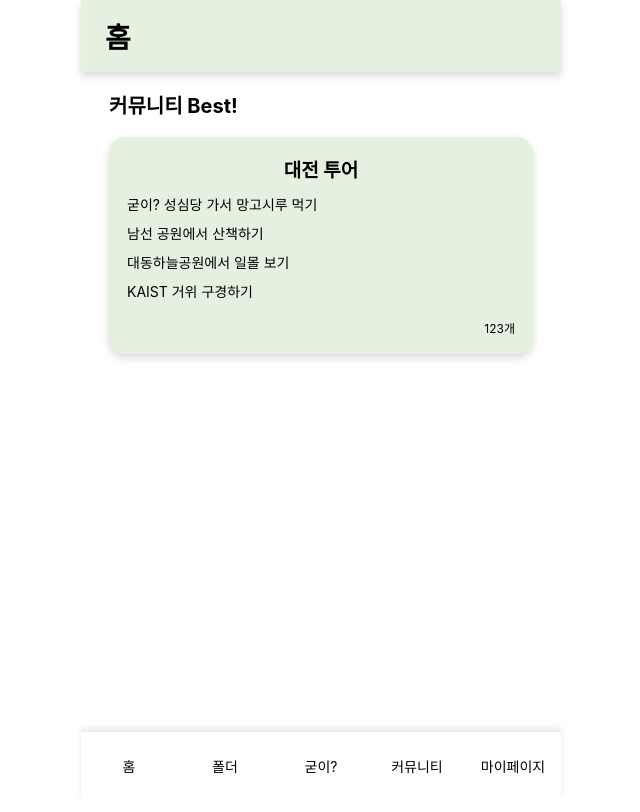
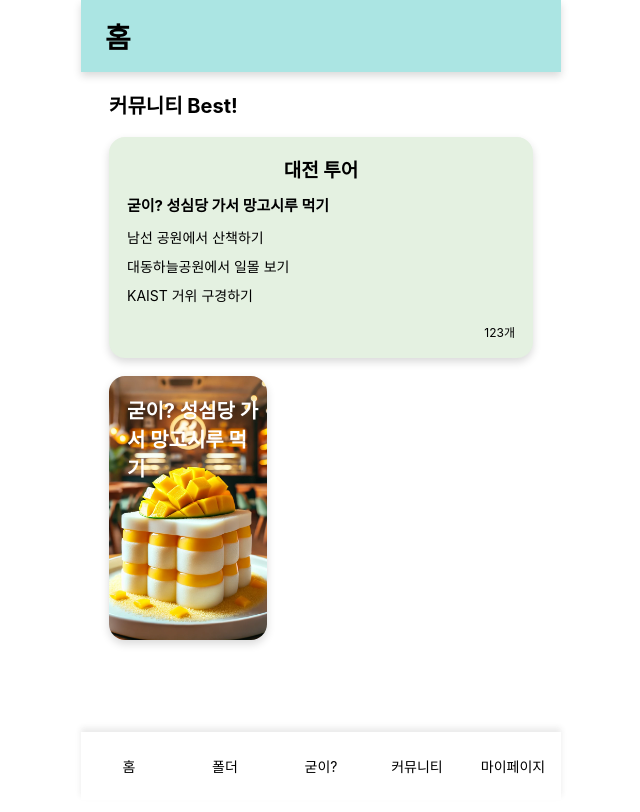
Before and after one commit to INU-SPOT/goode-travel-frontend, a React (Create React App) app: page / in a window 1280 px wide. Shown: the top 812 px of the page, without its empty margins (319-959 px from the left). Built offline with nearby package versions, Linux system fonts and the light colour scheme.

Commit message:
feat: 게시글 이미지 컴포넌트 생성

```diff
--- a/src/pages/HomePage.tsx
+++ b/src/pages/HomePage.tsx
@@ -1,21 +1,25 @@
 import styled from "styled-components";
 import { COLOR } from "../utils/color";
+import exampleImage from "../assets/images/KakaoTalk_Photo_2024-08-07-20-33-27.png";
 
-interface StyledCommunityProps {
-  title: string;
-  details: string[];
-  recommendations: number;
+interface SharedProps {
+  title?: string;
+  goode: string;
+  details?: string[];
+  recommendations?: number;
+  image?: string;
 }
 
 const communityData = {
   title: "대전 투어",
+  goode: "굳이? 성심당 가서 망고시루 먹기",
   details: [
-    "굳이? 성심당 가서 망고시루 먹기",
     "남선 공원에서 산책하기",
     "대동하늘공원에서 일몰 보기",
     "KAIST 거위 구경하기",
   ],
   recommendations: 123,
+  image: exampleImage,
 };
 
 export default function HomePage() {
@@ -26,9 +30,11 @@ export default function HomePage() {
         <Text>커뮤니티 Best!</Text>
         <StyledCommunity
           title={communityData.title}
+          goode={communityData.goode}
           details={communityData.details}
           recommendations={communityData.recommendations}
         />
+        <StyledImage goode={communityData.goode} image={communityData.image} />
       </Container>
     </>
   );
@@ -41,7 +47,7 @@ const StyledHeader = styled.header`
   font-weight: bold;
   display: flex;
   align-items: center;
-  background-color: ${COLOR.green};
+  background-color: ${COLOR.blue};
   padding-left: 24px;
   box-shadow: 0px 4px 8px 0px rgba(0, 0, 0, 0.15);
 `;
@@ -63,9 +69,24 @@ const Text = styled.div`
 
 const StyledCommunity = ({
   title,
+  goode,
   details,
   recommendations,
-}: StyledCommunityProps) => {
+}: SharedProps) => {
+  return (
+    <CommunityWrapper>
+      <Title>{title}</Title>
+      <Goode>{goode}</Goode>
+      <DetailList>
+        {details?.map((detail, index) => (
+          <DetailItem key={index}>{detail}</DetailItem>
+        ))}
+      </DetailList>
+      <Recommendations>{recommendations}개</Recommendations>
+    </CommunityWrapper>
+  );
+};
+
 const CommunityWrapper = styled.div`
   display: flex;
   flex-direction: column;
@@ -86,9 +107,17 @@ const StyledCommunity = ({
   text-align: center;
 `;
 
+const Goode = styled.div`
+  font-size: 15px;
+  font-weight: bold;
+  margin-bottom: 12px;
+  margin-top: 0;
+`;
+
 const DetailList = styled.ul`
   list-style: none;
   padding: 0;
+
   margin: 0;
   margin-bottom: 9px;
 `;
@@ -103,15 +132,38 @@ const StyledCommunity = ({
   text-align: right;
 `;
 
+const StyledImage = ({ goode, image }: SharedProps) => {
   return (
-    <CommunityWrapper>
-      <Title>{title}</Title>
-      <DetailList>
-        {details.map((detail, index) => (
-          <DetailItem key={index}>{detail}</DetailItem>
-        ))}
-      </DetailList>
-      <Recommendations>{recommendations}개</Recommendations>
-    </CommunityWrapper>
+    <ImageWrapper image={image}>
+      <ImageGoode>{goode}</ImageGoode>
+    </ImageWrapper>
   );
 };
+
+const ImageWrapper = styled.div<{ image?: string }>`
+  position: relative;
+  display: flex;
+  flex-direction: column;
+  margin: 0 28px;
+  width: 33%;
+  height: 33%;
+  justify-content: center;
+  border-radius: 16px;
+  box-sizing: border-box;
+  padding: 0 10px;
+  background-image: url(${(props) => props.image});
+  background-size: cover;
+  background-position: center;
+  box-shadow: 0px 4px 8px 0px rgba(0, 0, 0, 0.15);
+`;
+
+const ImageGoode = styled.h3`
+  position: absolute;
+  font-size: 20px;
+  top: 15px;
+  font-weight: bold;
+  color: white;
+  margin: 0;
+  padding: 4px 8px;
+  border-radius: 4px;
+`;
```
Also changed, not shown: src/assets/images/KakaoTalk_Photo_2024-08-07-20-33-27.png (added). Lines whose indentation alone changed are shown as unchanged.
